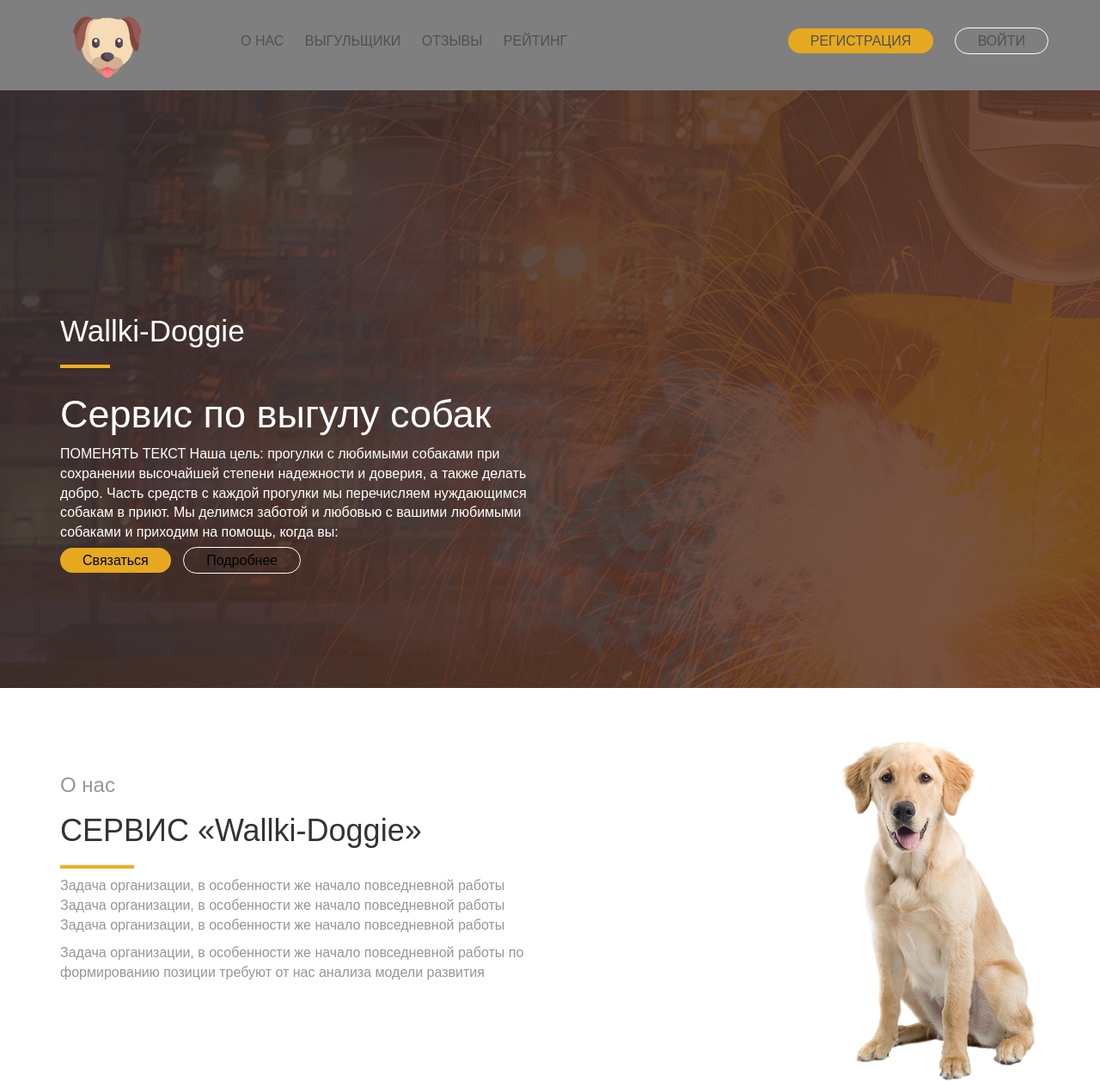
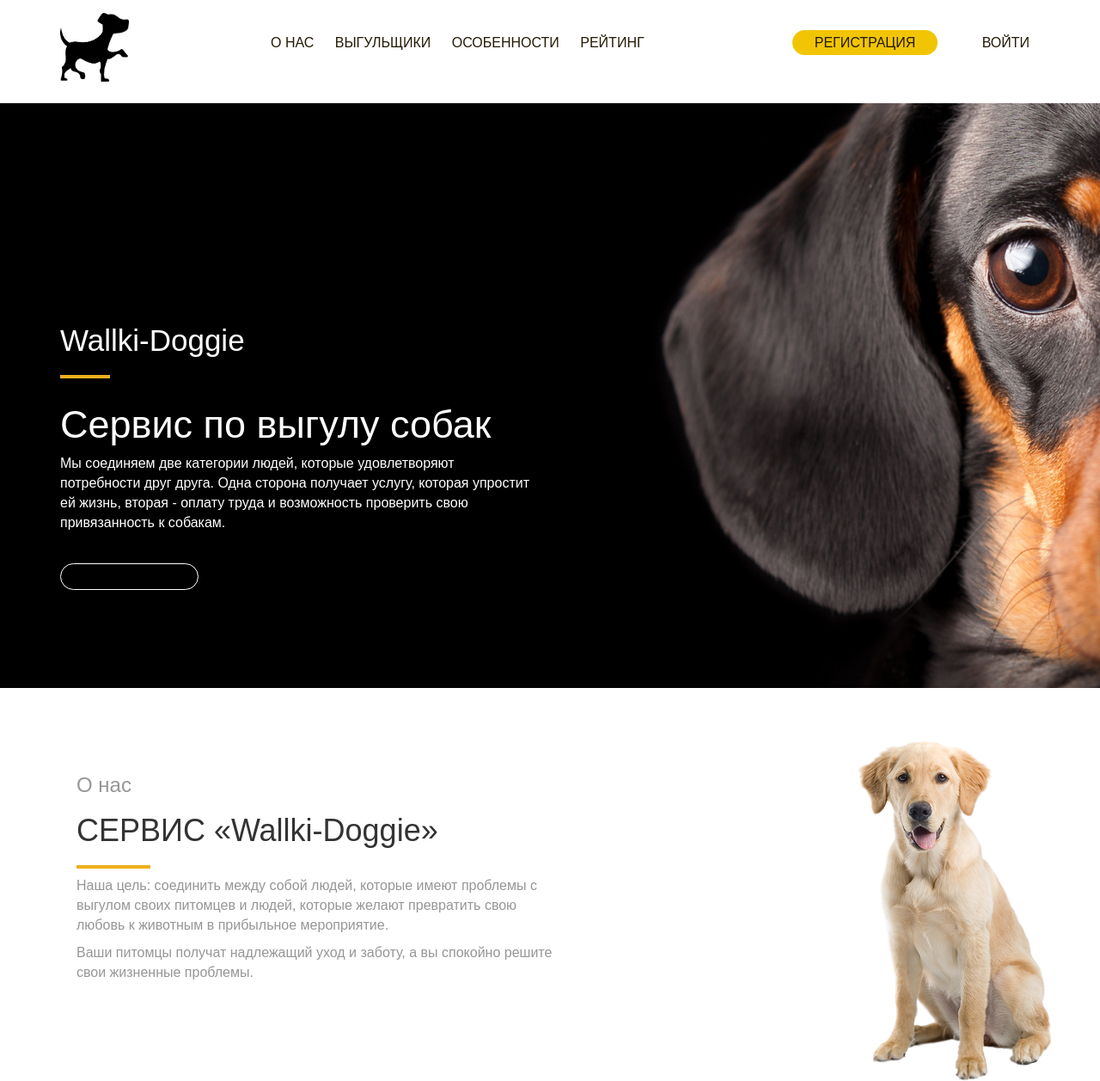
Before and after one commit to foreg/hackuniversity, a PHP site: page / in a window 1280 px wide; the page is wider, and only the part inside the window is pictured. Shown: the top 1257 px of that part at 86% size. Run offline with PHP 8.4, Linux system fonts and the light colour scheme; some libraries are stand-ins or nearby versions; some web fonts are replaced.

Commit message:
Add files via upload

```diff
--- a/front/css/main.css
+++ b/front/css/main.css
@@ -22,3 +22,9 @@
 .Upper{
     text-transform: uppercase;
 }
+.Bold{
+    font-weight: bold;
+}
+.Up{
+    margin-top: 40px;
+}
--- a/front/css/style.css
+++ b/front/css/style.css
@@ -5,29 +5,90 @@
     display: none;
 }
 .menu{
-    background-color: #7f7f7f;
+    position: sticky;
+    z-index: 2;
+    top:0;
+    height: 15%;
+    background-color: #ffffff;
 }
 .menuOpt{
     margin-top: 15px;
 }
 .logo{
     /*margin-top: 15px;*/
+    list-style: none;
     margin-right: 30px;
 }
 .menu{
-    margin-left: -10px;
+    /*margin-left: -10px;*/
 }
 .coord{
+    margin-top: 20px;
     list-style: none;
+    margin-bottom: 30px;
 }
 .coord li a{
-    color : #505050;
+    font-size: 16px;
+    color : #231a05;
     text-transform: uppercase;
 }
 .coord li{
     display: inline-block;
-    line-height: 65px;
+    line-height: 30px;
     margin-left: 20px;
+}
+.coord1{
+    margin-top: 10px;
+    list-style: none;
+}
+.coord1 li a{
+    color : #ffffff;
+    text-transform: uppercase;
+}
+.coord1 li{
+    display: inline-block;
+    line-height: 20px;
+    margin-left: 0px;
+}
+.topp{
+    margin-top: 11px;
+}
+.btn1St{
+    border-width: 1px;
+    border-radius: 16px;
+    border-color: white;
+    text-decoration: none;
+    padding: 6px 26px 6px 26px;
+    background-color: #f2c504;
+}
+.btn1St:hover{
+    background-color: #f2b12a;
+    color:white;
+    text-decoration: none;
+    border-style:none;
+}
+.btn1St:visited{
+    color:black;
+    text-decoration: none;
+}
+.btn2St{
+    list-style: none;
+    border-width: 1px;
+    border-radius: 16px;
+    border-color: white;
+    border-style: solid;
+    padding: 6px 26px 6px 26px;
+    text-decoration: none;
+}
+.btn2St:hover{
+    background-color: #f2b12a;
+    color:white;
+    text-decoration: none;
+    border-color:#f2c504 ;
+}
+.btn2St:visited{
+    color:black;
+    text-decoration: none;
 }
 .btn1{
     border-width: 1px;
@@ -35,16 +96,16 @@
     border-color: white;
     text-decoration: none;
     padding: 6px 26px 6px 26px;
-    background-color: #e6a91f;
+    background-color: #f2c504;
 }
 .btn1:hover{
-    background-color: #bf8120;
+    background-color: #f2b12a;
     color:white;
     text-decoration: none;
     border-style:none;
 }
 .btn1:visited{
-    color:#fff;
+    color: #ffffff;
     text-decoration: none;
 }
 .btn2{
@@ -57,13 +118,13 @@
     text-decoration: none;
 }
 .btn2:hover{
-    background-color: #cb8e1f;
+    background-color: #f2b12a;
     color:white;
     text-decoration: none;
-    border-color:#cb8e1f ;
+    border-color:#f2c504 ;
 }
 .btn2:visited{
-    color:#fff;
+    color: #ffffff;
     text-decoration: none;
 }
 .company-name{
@@ -79,11 +140,12 @@
     margin-left: 10px;
 }
 .bgk1{
-    background: url(../img/bgk2.png);
+    background: url(../img/bgk.jpg);
     background-repeat: no-repeat;
     background-position: center center;
     background-size: cover;
     height: 100vh;
+    /*position: relative;*/
 }
 .bgk2{
 
@@ -100,6 +162,7 @@
 }
 .iconDog1{
     margin-top: 60px;
+    margin-bottom: 60px;
     /*margin-left: -400px;*/
     /*margin-left: 400px;*/
 }
@@ -120,19 +183,26 @@
     margin:30px 15px 30px 25px;
 }
 .iconn{
-    margin-top: 120px;
+    margin-top: 150px;
 }
 .iconn1{
     margin-top: 75px;
 }
+.down{
+    margin-top: 40px;
+}
 .shr{
     font-size: 18px;
-    margin-top: -7px;
+    /*margin-top: -7px;*/
+}
+.kor{
+    margin-top: 120px;
 }
 
 .border {
     margin-top: 40px;
     list-style: none;
+    margin-bottom: 80px;
     padding: 0;
 }
 .border li {
@@ -163,3 +233,13 @@
 .dog2{
     margin-top: 120px;
 }
+.end{
+    background-color: #000000;
+}
+.about{
+    margin-left: 38px;
+}
+.whyMe{
+    margin-top: 60px;
+    /*margin-bottom: 60px;*/
+}
--- a/front/index.html
+++ b/front/index.html
@@ -24,39 +24,22 @@
 
 <script src="js/common.js"></script>
 <div class="bgk1">
-    <section class="contacts">
-        <div class="container">
-            <div class="row">
-                <div class="col-md-12">
-                    <div class="pull-left"><span
-                            class="glyphicon glyphicon-home"></span><span> г.Тюмень ул.Ленина 23</span>
-                    </div>
-                    <div class="pull-right mar"><span class="glyphicon glyphicon-envelope"></span>
-                        WallkieDog@mail.ru
-                    </div>
-                    <div class="pull-right"><span class="glyphicon glyphicon-headphones"></span>
-                        +7(12340)22-22-22
-                    </div>
-                </div>
-            </div>
-        </div>
-    </section>
     <section class="menu">
         <div class="container">
             <div class="row ">
                 <div class="menuOpt">
-                    <ul class="col-md-2 coord pull-left">
-                        <li class="logo"><img src="img/dog.png" height="80" width="80"/></li>
+                    <ul class="col-md-2 logo pull-left">
+                        <li class=""><img src="img/logo.png" height="80" width="80"/></li>
                     </ul>
-                    <ul class=" col-md-6 coord pull-left">
+                    <ul class=" col-md-5 coord pull-left">
                         <li><a href="#">о нас</a></li>
                         <li><a href="#">выгульщики</a></li>
-                        <li><a href="#">отзывы</a></li>
+                        <li><a href="#">особенности</a></li>
                         <li><a href="#">рейтинг</a></li>
                     </ul>
-                    <ul class="col=md-2 coord pull-right">
-                        <li><a href="#" class="btn1 Color2">регистрация</a></li>
-                        <li><a href="#" class="btn2 Color2">войти</a></li>
+                    <ul class="col=md-4 coord pull-right">
+                        <li><a href="#" class="btn1St Color3">регистрация</a></li>
+                        <li><a href="#" class="btn2St Color3">войти</a></li>
                     </ul>
                 </div>
             </div>
@@ -65,19 +48,15 @@
     <section class="main-banner">
         <div class="container">
             <div class="row">
-                <div class="block-to-align col-md-6">
+                <div class="col-md-6">
                     <h2 class="company-name Color2">Wallki-Doggie</h2>
                     <img src="img/active.png" height="4" width="58"/>
                     <h1 class="zag Color2">Сервис по выгулу собак</h1>
-                    <p class="main-text Color2">ПОМЕНЯТЬ ТЕКСТ Наша цель: прогулки с любимыми собаками при сохранении
-                        высочайшей
-                        степени надежности и доверия, а также делать добро. Часть средств с каждой прогулки мы
-                        перечисляем
-                        нуждающимся собакам в приют.
-                        Мы делимся заботой и любовью с вашими любимыми собаками и приходим на помощь, когда вы: </p>
-                    <div class="dfx-btn-grp btn-main">
-                        <a href="#" class="btn1 Color3">Связаться</a>
-                        <a href="#" class="btn2 Color3">Подробнее</a>
+                    <p class="main-text Color2">Мы соединяем две категории людей, которые удовлетворяют потребности друг
+                        друга. Одна сторона получает услугу, которая упростит ей жизнь, вторая - оплату труда и
+                        возможность проверить свою привязанность к собакам. </p>
+                    <div class="Up">
+                        <a href="#" class="btn2  Color3">Сделать заказ</a>
                     </div>
                 </div>
             </div>
@@ -93,13 +72,12 @@
                 <h3 class="Color4">О нас</h3>
                 <h1 class="company">СЕРВИС &laquo;Wallki-Doggie&raquo;</h1>
                 <img src="img/active2.png" height="4" width="86"/>
-                <p class="Color4 kor-txt">Задача организации, в особенности же начало повседневной работы Задача
-                    организации, в особенности
-                    же начало повседневной работы Задача организации, в особенности же начало повседневной
-                    работы</p>
-                <p class="Color4 kor-txt1">Задача организации, в особенности же начало повседневной работы по
-                    формированию позиции требуют
-                    от нас анализа модели развития</p>
+                <p class="Color4 kor-txt">Наша цель: соединить между собой людей, которые имеют проблемы с выгулом
+                    своих питомцев и людей, которые желают превратить свою любовь к животным в прибыльное
+                    мероприятие.</p>
+                <p class="Color4 kor-txt1">Ваши питомцы получат надлежащий уход и заботу, а вы спокойно решите свои
+                    жизненные
+                    проблемы.</p>
 
             </div>
             <div class="iconDog1 pull-right col-md-6">
@@ -114,31 +92,27 @@
             <div class="col-md-12 box">
                 <div class="row">
                     <div class="col-md-3 yelbox korrekirovka">
-                        <h2>ЧЕМ МЫ ЗАНИМАЕМСЯ</h2>
+                        <h2 class="Upper">почему мы вам нужны</h2>
                         <img src="img/active3.png" height="4" width="45"/>
-                        <p class="Color4">Задача организации, в особенности же начало повседневной работы по
-                            формированию позиции
-                            требуют от нас анализа модели развития</p>
+                        <p class="Color4">Бывают ситуации, когда питомцу необходим уход, а вы не в состоянии решить эту
+                            проблему. Или же вы тот, кто всегда хотел поводиться с собаками? Здесь описаны лишь
+                            несколько причин, по которым вам может потребоваться наш сервис.</p>
                     </div>
-
-                    <!--<img src="img/2.jpg" height="391" width="338"/>-->
-                    <!--<img src="img/1.png" height="400" width="233"/>-->
                     <div class="pull-right col-md-8 adapt">
                         <div class="row">
-                            <div class="col-md-1 col-md-offset-1 korrekirovka">
+                            <div class="col-md-1 korrekirovka">
                                 <img src="img/4.png" height="68" width="77"/>
                                 <img class="iconn" src="img/5.png" height="68" width="77"/>
                             </div>
                             <div class="col-md-3 korrekirovka">
                                 <div>
-                                    <p class="shr">Направление работы</p>
-                                    <p class="Color4">Задача организации, в особенно же начало повседневной развития
-                                        дома</p>
+                                    <p class="shr Bold">Болезнь</p>
+                                    <p class="Color4">Вы заболели и не в состоянии выйти из дома</p>
                                 </div>
                                 <div class="iconn1">
-                                    <p class="shr">Направление работы</p>
-                                    <p class="Color4">Задача организации, в особенно же начало повседневной развития
-                                        дома</p>
+                                    <p class="shr Bold kor">Командировка</p>
+                                    <p class="Color4">Вы улетаете в командировку и не хотите оставлять питомца на
+                                        произвол судьбы</p>
                                 </div>
 
                             </div>
@@ -148,14 +122,14 @@
                             </div>
                             <div class="col-md-3 korrekirovka">
                                 <div>
-                                    <p class="shr">Направление работы</p>
-                                    <p class="Color4">Задача организации, в особенно же начало повседневной развития
-                                        дома</p>
+                                    <p class="shr Bold">Усталость</p>
+                                    <p class="Color4">Вы любите своб собаку, но рабочий день забирает все ваши силы для
+                                        прогулки</p>
                                 </div>
                                 <div class="iconn1">
-                                    <p class="shr">Направление работы</p>
-                                    <p class="Color4">Задача организации, в особенно же начало повседневной развития
-                                        дома</p>
+                                    <p class="shr Bold">Интерес к животным</p>
+                                    <p class="Color4">Вы готовы на всё ради собак, но не можете держать их у себя дома.
+                                        А тут ещё и деньги можно заработать!</p>
                                 </div>
 
                             </div>
@@ -170,17 +144,17 @@
     <div class="container">
         <div class="row">
             <div class="col-md-6">
-                <h1 class="Upper">почему именно мы</h1>
+                <h1 class="Upper whyMe">почему именно мы</h1>
                 <img src="img/active4.png" height="4" width="86"/>
                 <ul class="border kor-txt">
-                    <li>Элемент списка</li>
-                    <li>Элемент списка</li>
-                    <li>Элемент списка</li>
-                    <li>Элемент списка</li>
-                    <li>Элемент списка</li>
+                    <li>Надежные выгульщики</li>
+                    <li>GPS трекер</li>
+                    <li>Работаем по всей стране</li>
+                    <li>Аукцион заказов</li>
+                    <li>Видеоотчетность</li>
                 </ul>
             </div>
-            <div class="col-md-4 col-md-offset-2 dog2">
+            <div class="col-md-4 col-md-offset-1 dog2">
                 <img src="img/right.png" height="297" width="512"/>
             </div>
         </div>
@@ -189,19 +163,26 @@
 <section class="end">
     <div class="container">
         <div class="row">
-            <div class="col-md-4">
-                <h3>Контакты</h3>
-                <div class=""><span
+            <div class="col-md-3 ">
+                <h3 class="Color2">Контакты</h3>
+                <div class="Color2 pull-left "><span
                         class="glyphicon glyphicon-home"></span><span> г.Тюмень ул.Ленина 23</span>
                 </div>
-                <div class="mar"><span class="glyphicon glyphicon-envelope"></span>
+                <div class="Color2 pull-left topp"><span class="glyphicon glyphicon-envelope"></span>
                     WallkieDog@mail.ru
                 </div>
-                <div class=""><span class="glyphicon glyphicon-headphones"></span>
+                <div class="Color2 pull-left topp"><span class="glyphicon glyphicon-headphones"></span>
                     +7(12340)22-22-22
                 </div>
-                <p></p>
-
+            </div>
+            <div class="col-md-2">
+                <h3 class="Color2 about">Ссылки</h3>
+                <ul class="coord1 Color2">
+                    <li><a href="#">о нас</a></li>
+                    <li><a href="#">выгульщики</a></li>
+                    <li><a href="#">особенности</a></li>
+                    <li><a href="#">рейтинг</a></li>
+                </ul>
             </div>
         </div>
     </div>
```
Also changed, not shown: front/img/bgk.jpg (added), front/img/logo.png (added).
